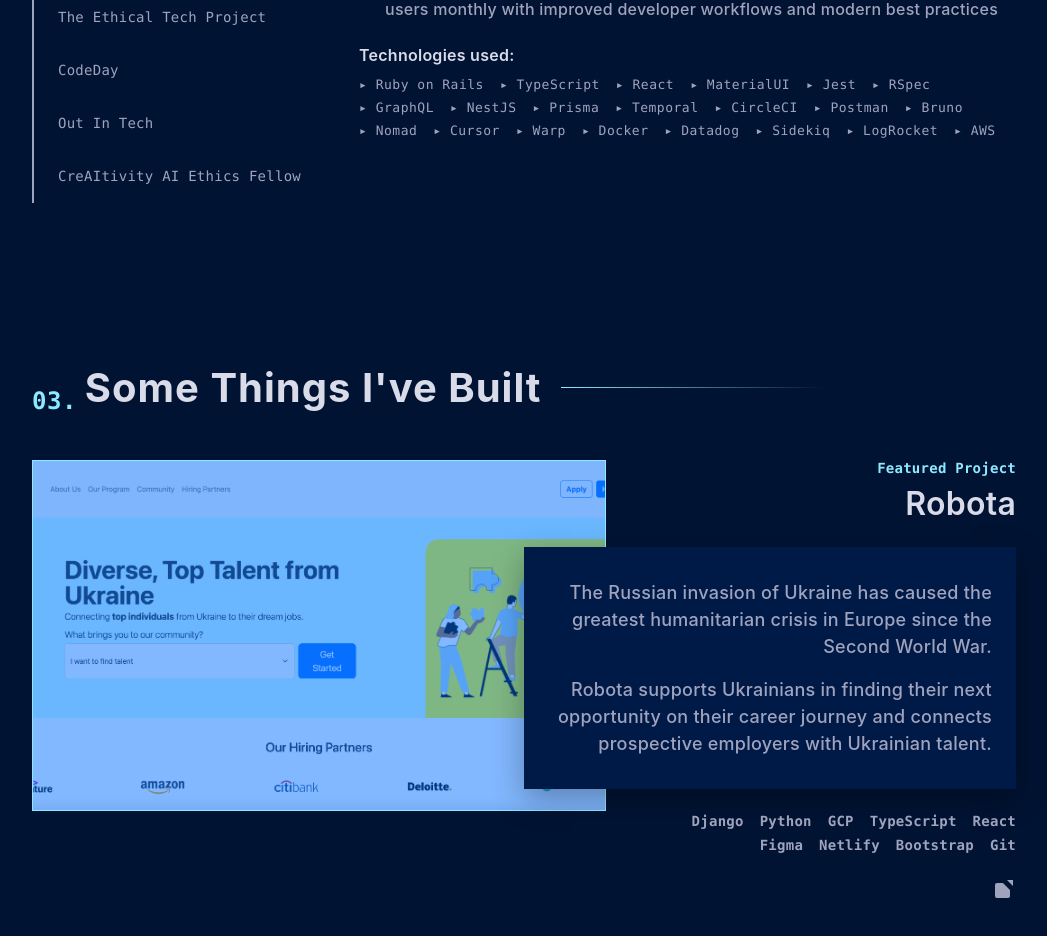
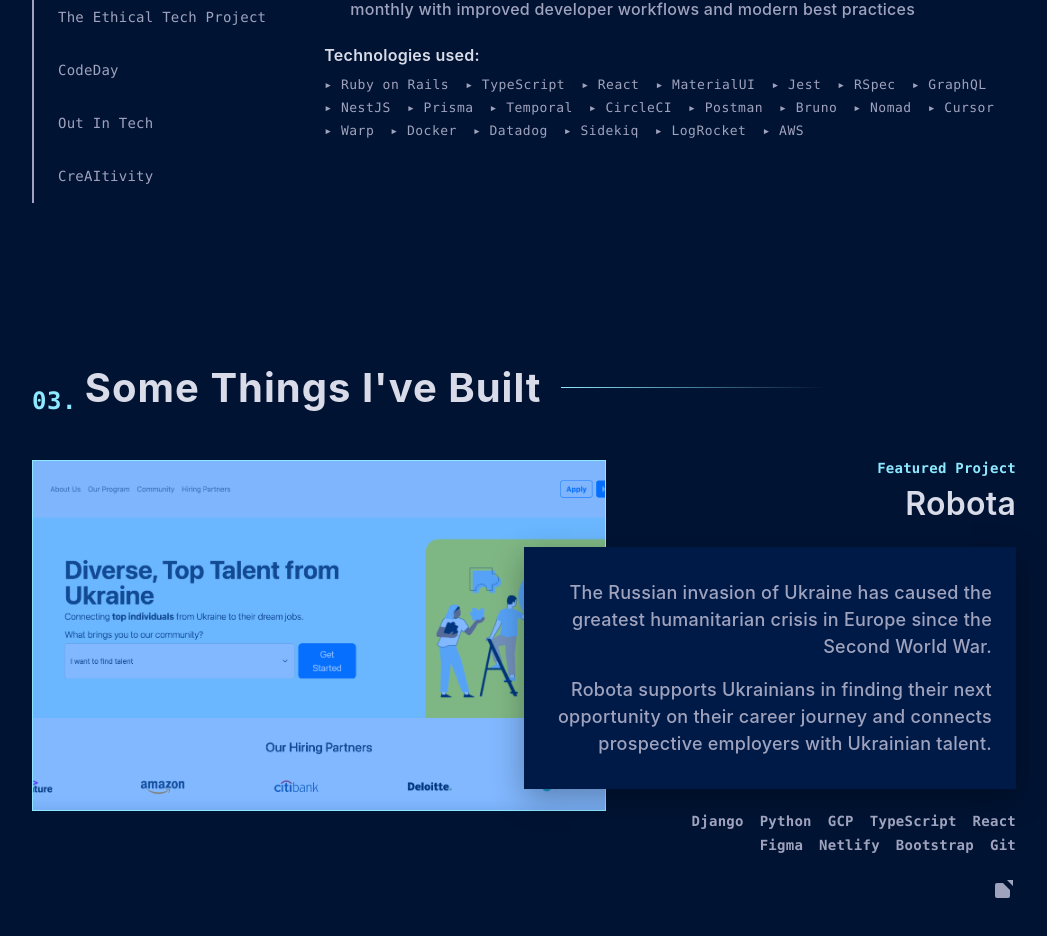
Before and after one commit to sabrinaspage/digital-ocean-app, a React (Create React App) app: page / in a window 1280 px wide. Shown: the part 2507-3443 px from the top of the page, without its empty margins (116-1163 px from the left). Built offline with nearby package versions, Linux system fonts and the light colour scheme.

Commit message:
fix name

```diff
--- a/src/constants/experiences.js
+++ b/src/constants/experiences.js
@@ -117,7 +117,7 @@
   },
   {
     category: "Extras",
-    company: "CreAItivity AI Ethics Fellow",
+    company: "CreAItivity",
     companyLink:
       "https://media.licdn.com/dms/image/v2/C4D2DAQGYh0XQDKoqtQ/profile-treasury-image-shrink_800_800/profile-treasury-image-shrink_800_800/0/1620081654771?e=1762574400&v=beta&t=Rsq-qMKyaLtEzqObyiLdMtdrsxlEA7MHlYzvdIK5U8A",
     roles: [
```
